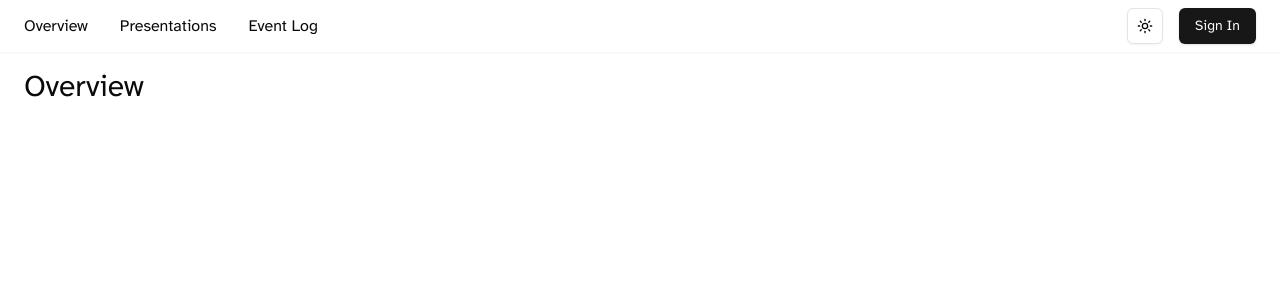
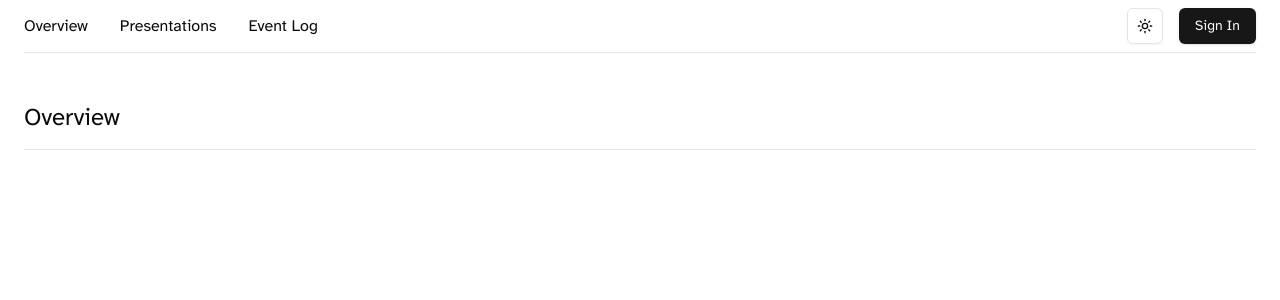
Before and after one commit to ManhTin/revealjs-analytics, a Next.js app: page / in a window 1280 px wide. Shown: the top 300 px of the page. Built offline with nearby package versions, Linux system fonts and the light colour scheme; no server answers.

Commit message:
feat: update base pages

```diff
--- a/src/app/(root)/events/page.tsx
+++ b/src/app/(root)/events/page.tsx
@@ -1,3 +1,5 @@
+import Header from "@/components/header";
+
 export default function EventsPage() {
-  return <h1 className="text-3xl">Events</h1>;
+  return <Header title="Events" />;
 }
--- a/src/app/(root)/layout.tsx
+++ b/src/app/(root)/layout.tsx
@@ -30,6 +30,7 @@ export default function RootLayout({
     <html
       lang="en"
       className={`${atkinsonHyperlegible.className} ${jetbrainsMono.variable} antialiased`}
+      suppressHydrationWarning
     >
       <body>
         <ThemeProvider
@@ -39,7 +40,9 @@ export default function RootLayout({
           disableTransitionOnChange
         >
           <Navbar />
-          <div className="px-6 py-4">{children}</div>
+          <div className="px-6 py-4">
+            <div className="flex flex-1 flex-col space-y-4">{children}</div>
+          </div>
         </ThemeProvider>
       </body>
     </html>
--- a/src/app/(root)/page.tsx
+++ b/src/app/(root)/page.tsx
@@ -1,3 +1,5 @@
+import Header from "@/components/header";
+
 export default function HomePage() {
-  return <h1 className="text-3xl">Overview</h1>;
+  return <Header title="Overview" />;
 }
--- a/src/app/(root)/presentations/page.tsx
+++ b/src/app/(root)/presentations/page.tsx
@@ -1,3 +1,23 @@
-export default function PresentationsPage() {
-  return <h1 className="text-3xl">Presentations</h1>;
+import Header from "@/components/header";
+import { auth } from "@/lib/auth";
+import { prisma } from "@/lib/prisma";
+
+export default async function PresentationsPage() {
+  const session = await auth();
+  const userId = session?.user?.id;
+
+  if (!userId) {
+    return;
+  }
+
+  const presentations = await prisma.presentation.findMany({
+    where: { userId: userId },
+    include: {
+      _count: {
+        select: { events: true },
+      },
+    },
+  });
+
+  return <Header title="Presentations" actionPath="/presentations/new" />;
 }
--- /dev/null
+++ b/src/components/header.tsx
@@ -0,0 +1,26 @@
+import { cn } from "@/lib/utils";
+import { Plus } from "lucide-react";
+import Link from "next/link";
+import { buttonVariants } from "./ui/button";
+import { Separator } from "./ui/separator";
+
+interface HeaderProps {
+  title: string;
+  actionPath?: string;
+}
+
+export default function Header({ title, actionPath }: HeaderProps) {
+  return (
+    <>
+      <div className="flex items-start justify-between">
+        <h2 className="text-2xl">{title}</h2>
+        {actionPath && (
+          <Link href={actionPath} className={cn(buttonVariants(), "text-xs md:text-sm")}>
+            <Plus className="mr-2 h-4 w-4" /> Add New
+          </Link>
+        )}
+      </div>
+      <Separator />
+    </>
+  );
+}
--- a/src/components/navbar.tsx
+++ b/src/components/navbar.tsx
@@ -1,9 +1,10 @@
 import { auth } from "@/lib/auth";
 import Link from "next/link";
-import { DarkModeToggle } from "./dark-mode-toggle";
 import SignIn from "./sign-in";
 import SignOut from "./sign-out";
 import { Avatar, AvatarFallback, AvatarImage } from "./ui/avatar";
+import { DarkModeToggle } from "./ui/dark-mode-toggle";
+import { Separator } from "./ui/separator";
 
 export default async function Navbar() {
   const session = await auth();
@@ -13,16 +14,17 @@ export default async function Navbar() {
   }
 
   return (
-    <header className="px-6 py-2 shadow-sm">
+    <>
+      <header className="px-6 py-2 mb-6 space-y-2">
         <nav className="flex justify-between items-center">
           <div className="flex items-center space-x-8">
             <Link href="/">
               <span>Overview</span>
             </Link>
-          <Link href="/">
+            <Link href="/presentations">
               <span>Presentations</span>
             </Link>
-          <Link href="/">
+            <Link href="/events">
               <span>Event Log</span>
             </Link>
           </div>
@@ -44,6 +46,8 @@ export default async function Navbar() {
             )}
           </div>
         </nav>
+        <Separator />
       </header>
+    </>
   );
 }
--- /dev/null
+++ b/src/components/ui/separator.tsx
@@ -0,0 +1,31 @@
+"use client"
+
+import * as React from "react"
+import * as SeparatorPrimitive from "@radix-ui/react-separator"
+
+import { cn } from "@/lib/utils"
+
+const Separator = React.forwardRef<
+  React.ElementRef<typeof SeparatorPrimitive.Root>,
+  React.ComponentPropsWithoutRef<typeof SeparatorPrimitive.Root>
+>(
+  (
+    { className, orientation = "horizontal", decorative = true, ...props },
+    ref
+  ) => (
+    <SeparatorPrimitive.Root
+      ref={ref}
+      decorative={decorative}
+      orientation={orientation}
+      className={cn(
+        "shrink-0 bg-border",
+        orientation === "horizontal" ? "h-[1px] w-full" : "h-full w-[1px]",
+        className
+      )}
+      {...props}
+    />
+  )
+)
+Separator.displayName = SeparatorPrimitive.Root.displayName
+
+export { Separator }
```
Also changed, not shown: src/components/ui/dark-mode-toggle.tsx (renamed from src/components/dark-mode-toggle.tsx), 1 other file (tests, documents, lock files or other folders). Lines whose indentation alone changed are shown as unchanged.
